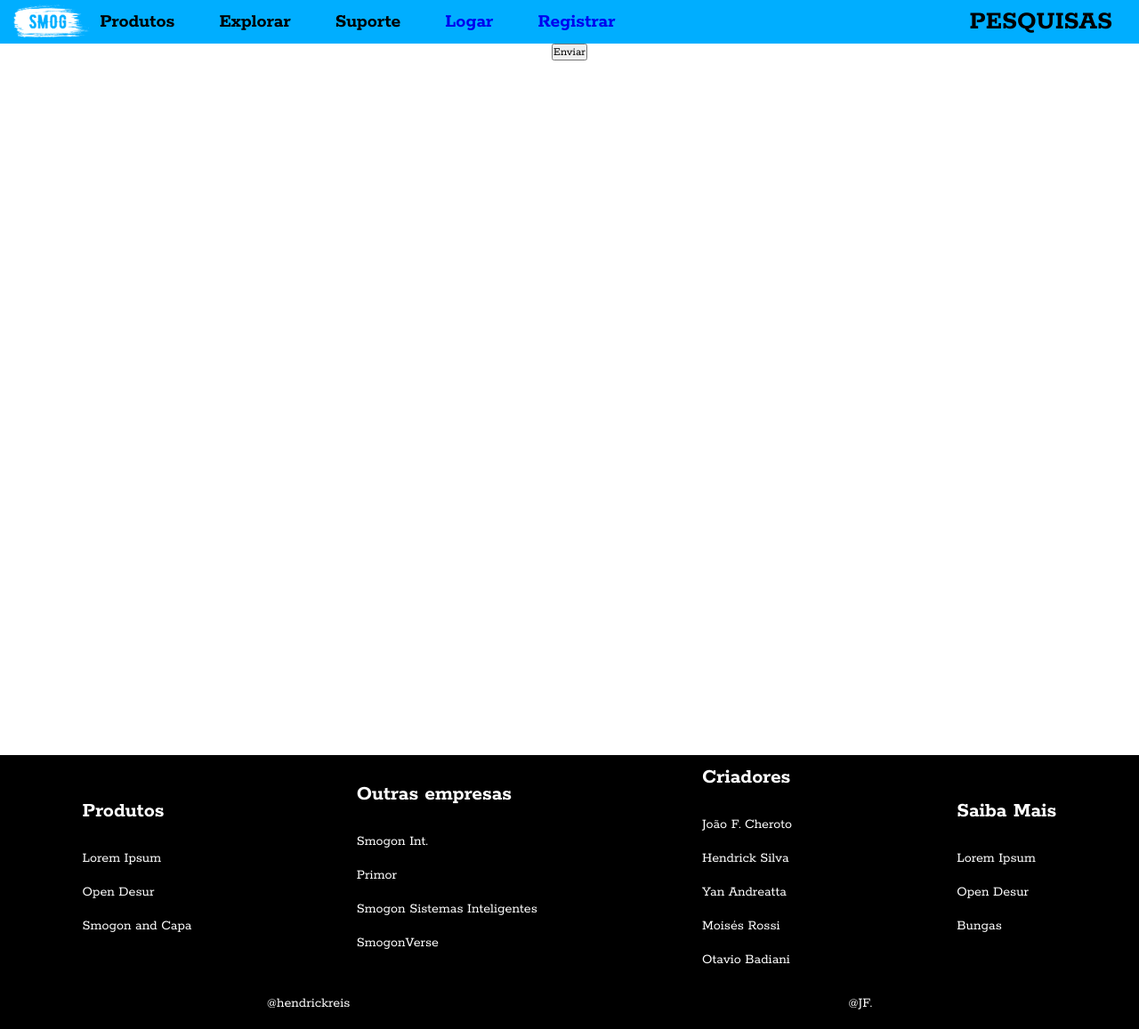
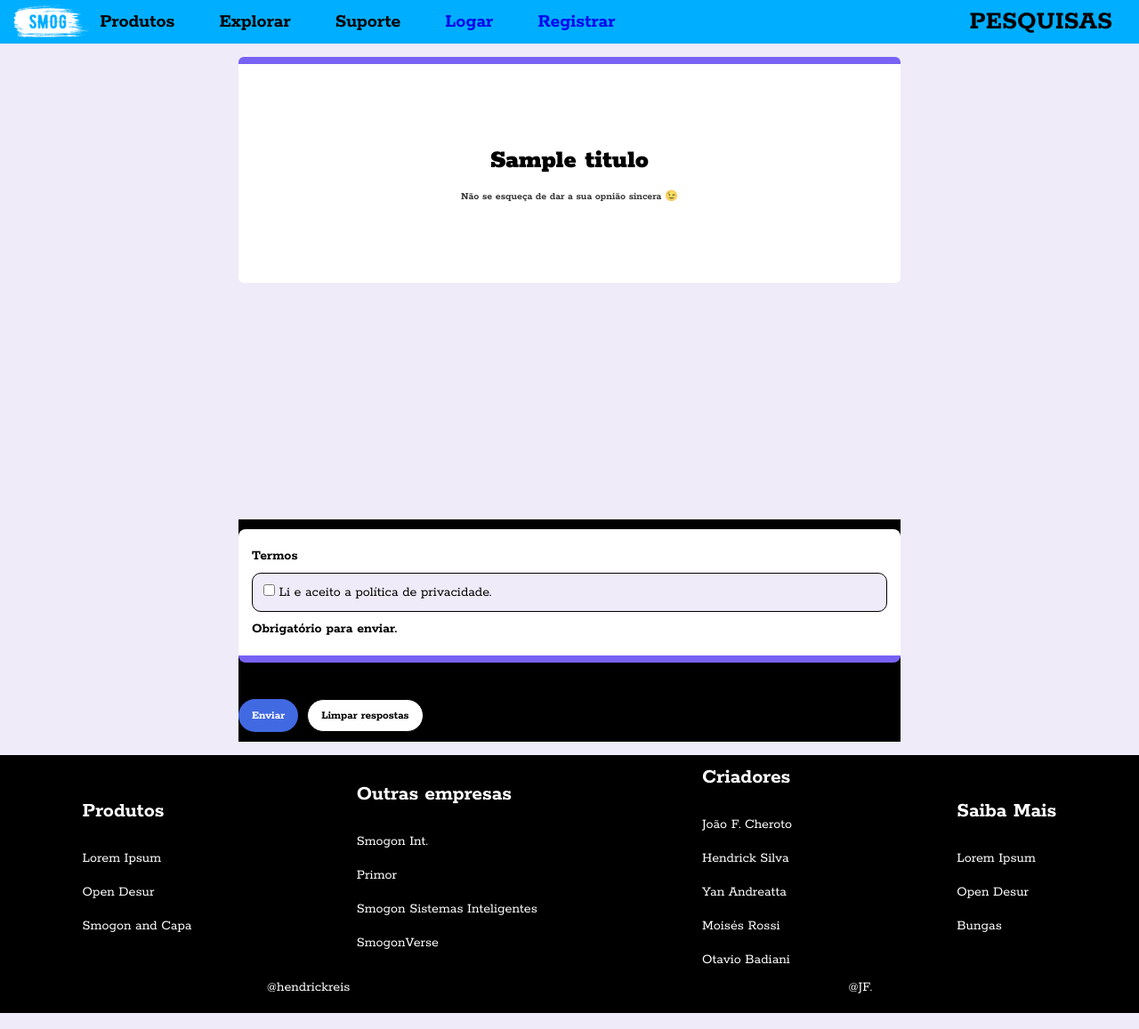
Before and after one commit to fjoao9744/smogames, a Django app: template templates/search.html in a window 1280 px wide. Shown: the whole page at 89% size. Run offline with Django 5.2, Linux system fonts and the light colour scheme; tables that the repository leaves empty hold one stand-in row (values such as "Sample post"); the template is opened without the code that fills it: values that come from a table or form of the project are taken from there, most other values are stand-ins (such as "Sample title", 1, 10 or a date in 2020).

Commit message:
pesquisas forms

```diff
--- a/pesquisas/form.py
+++ b/pesquisas/form.py
@@ -26,7 +26,7 @@
                     self.fields[pergunta_num] = forms.IntegerField(
                         label=pergunta["pergunta"],
                         help_text="Digite somente números inteiros.",
-                        widget=forms.NumberInput(attrs={"placeholder": "Digite aqui."}))
+                        widget=forms.NumberInput(attrs={"placeholder": "Digite aqui.", "min":0, "max":100}))
 
                 elif pergunta["tipo"] == "radio":
                     self.fields[pergunta_num] = forms.ChoiceField(
--- a/pesquisas/views.py
+++ b/pesquisas/views.py
@@ -21,7 +21,7 @@
     if request.method == "GET":
         pesquisa = Pesquisa.objects.get(id=pesquisa_id)
         form = PesquisaForm(pesquisa=pesquisa.perguntas)
-        return render(request, "search.html", {"form": form, "pesquisa_id": pesquisa_id})
+        return render(request, "search.html", {"form": form, "pesquisa_id": pesquisa_id, "titulo": pesquisa.titulo})
     if request.method == "POST":
         data = request.POST.copy()
         data.pop('csrfmiddlewaretoken', None)
--- a/static/search.css
+++ b/static/search.css
@@ -4,87 +4,283 @@
   box-sizing: border-box;
 }
 
+html, body {
+  height: 100svh;
+  background-color: pink;
+}
+
 body {
-  width: 100%;
-  min-height: 100vh;
+  width: 100svw;
+  min-height: 100svh;
+  overflow-y: auto;
   font-family: Arial;
+
+  display: flex;
+  justify-content: space-between;
+  align-items: center;
+  flex-flow: nowrap column;
+  background-color: #F0EBF8;
 }
 
 #root {
   width: 100%;
-  min-height: 100vh;
-  padding: 10px;
-  background-color: aliceblue;
-  background-attachment: fixed;
+  padding: 15px 20px;
+  overflow-y: auto;
+
   display: flex;
-  justify-content: space-between;
+  align-self: stretch;
+  flex: 1;
+  gap: 20px;
+  justify-content: space-evenly;
   align-items: center;
   flex-flow: nowrap column;
+  background-color: #F0EBF8;
 }
 
-section {
-  width: 50%;
-  min-height: 150px;
-  max-height: 200px;
-  background-color: white;
-  border-radius: 11px;
-  box-shadow: 2px 2px 5px black;
+.root__header, .root__main, .root__footer {
+  width: 60%;
+}
+
+.root__header {
+  min-height: 33%;
+  height: auto;
+  padding: 10px;
+  border-radius: 6px;
+  border-top: 8px solid #7762F4;
+   background-color: white;
+
   display: flex;
+  align-items: center;
   justify-content: center;
-  align-items: center;
+  gap: 15px;
+  flex-flow: nowrap column;
+
+}
+
+.root-header__title {
+  font-size: 30px;
+  text-align: center;
+  font-weight: bolder;
+}
+
+.root-header__p {
+  font-size: 12px;
+  color: rgba(0, 0, 0, .777);
   text-align: center;
 }
 
-main {
+.root__main {
   display: flex;
-  align-self: stretch;
   flex: 1;
-  flex-flow: nowrap column;
+  max-height: auto;
+  justify-content: center;
   align-items: center;
-
+  gap: 20px;
+  flex-direction: column;
 }
 
-.question {
-  width: 60%;
-  height: 150px;
-  margin: 20px;
+.questions {
+  width: 100%;
+  min-height: 150px;
+  padding: 5px;
+  background-color: white;
+  border-radius: 8px;
+  border-left: 8px solid #4285F4;
+}
+
+.question__paragraph {
+  display: flex;
+  align-items: baseline;
+  text-align: center;
+  justify-content: center;
+  flex-flow: nowrap column;
+  gap: 10px;
+  padding: 10px;
+
+  font-weight: bolder;
+}
+
+.question__paragraph > input {
+  width: 100%;
+  padding: 12px;
+  border: none;
+  border-bottom: 1px solid black;
+  outline: none;
+}
+
+.question__paragraph > input:focus {
+  border-bottom-color: #5865f2;
+}
+
+.question__select {
+  display: flex;
+  align-items: baseline;
+  text-align: center;
+  justify-content: center;
+  flex-flow: nowrap column;
+  gap: 15px;
+  padding: 10px;
+
+  font-weight: bolder;
+}
+
+.question__select > select {
+  padding: 11px;
+  width: 100%;
+  border-radius: 8px;
+}
+
+.question__options {
+  display: flex;
+  flex-flow: nowrap column;
+  justify-content: space-between;
+  height: auto;
+  max-height: auto;
   padding: 20px;
-  border-radius: 6px;
-  box-shadow: 1px 1px 6px rgba(0, 0, 0, 0.333);
-  background-color: white;
+  gap: 15px;
+}
+
+.question__options > p {
+  font-weight: bolder;
+}
+
+.question-options__area {
   display: flex;
-  justify-content: space-between;
-  align-items: center;
-  flex-flow: nowrap row;
+  flex-flow: nowrap column;
+  height: auto;
+  width: 100%;
+}
+
+.question__radio {
+  display: flex;
+  flex-flow: nowrap column;
+  justify-content: space-around;
+  align-items: baseline;
+  padding: 15px;
+}
+
+.question__radio > p {
+  font-weight: bolder;
+}
+
+.question-radio__area {
+  display: flex;
+  flex-flow: nowrap column;
+  gap: 10px;
+}
+
+.root__footer {
+  display: flex;
+  flex-flow: nowrap column;
   gap: 20px;
 }
 
-.question-info__area {
-    width: 50%;
-    height: 100%;
-    display: flex;
-    justify-content: space-evenly;
-    flex-flow: nowrap column;
-    text-align: center;
+.terms__area {
+  width: 100%;
+  min-height: 150px;
+  background-color: white;
+  border-bottom: 8px solid #7762F4;
+  border-radius: 8px;
+  padding: 15px;
+
+  display: flex;
+  flex-flow: nowrap column;
+  justify-content: center;
+  gap: 10px;
+  align-items: baseline;
 }
 
-.acess__area {
-    display: flex;
-    height: 100%;
-    width: 50%;
-    justify-content: center;
-    gap: 5px;
-    flex-flow: nowrap column;
-    text-align: center;
+.terms__area > p {
+  font-weight: bolder;
 }
 
-footer {
+.terms__area > label {
   width: 100%;
-  min-height: 25%;
-  max-height: 27%;
-  padding: 5px;
+  border: 1px solid black;
+  background-color: #F0EBF8;
+  padding: 12px;
+  border-radius: 10px;
+
+  transition-duration: .5s;
+  cursor: pointer;
+  user-select: none;
+}
+
+.ending__area {
   display: flex;
   flex-flow: wrap row;
+  width: 100%;
+  gap: 10px;
+}
+
+.ending__area > button {
+  font-weight: bolder;
+  border: none;
+  outline: none;
+  padding: 10px 15px;
+  border-radius: 30px;
+  cursor: pointer;
+}
+
+.ending__area > #enviar {
+  background-color: #4169E1;
+  color: white;
+  transition-duration: .3s;
+}
+
+.ending__area > #enviar:hover {
+   background-color: #1159BE;
+}
+
+.ending__area > #limpar {
+  border: 1px solid black;
+  background-color: white;
+}
+
+
+
+@media screen and (max-width: 834px) {
+  #root {
+    padding: 10px;
+    overflow-y: auto;
+  }
+  .root__header {
+    width: 90%;
+    min-height: 43%;
+    max-height: auto;
+    justify-content: space-evenly;
+  }
+
+  .root__main, .root__footer {
+    width: 90%;
+  }
+
+  .questions {
+    min-height: 150px;
+    padding: 10px 15px;
+    gap: 10px;
+    max-height: auto;
+  }
+
+  .question__options {
+    justify-content: space-evenly;
+    padding: 20px;
+  }
+
+  .question__radio {
+  align-items: center;
+  }
+
+  .question-radio__area {
+  display: flex;
+  width: 100%;
+  flex-flow: nowrap row;
+  gap: 0;
   justify-content: space-around;
-  align-items: flex-end;
 }
+
+.ending__area {
+  justify-content: space-around;
+}
+
+}
--- a/templates/search.html
+++ b/templates/search.html
@@ -3,45 +3,55 @@
 
 {% block title %}Pesquisa {{ pesquisa_id }}{% endblock %}
 
+{% block head %}
+<link rel="stylesheet" href="{% static 'search.css' %}" />
+{% endblock %}
 
 {% block conteudo %}
-<style>
-    #root {
-        display: flex;
-        justify-items: center;
-        align-items: center;
-        flex-direction: column;
-    }
-    form {
-        display: flex;
-        justify-items: center;
-        align-items: center;
-        flex-direction: column;
-    }
-    form > div {
-        display: flex;
-        flex-direction: column;
-    }
-</style>
 
-<div id="root">
-    <form action="" method="POST"> {% csrf_token %}
+<form action="" method="POST" id="root"> {% csrf_token %}
+<header class="root__header">
+    <div class="root-header__title">{{ titulo }}</div>
+    <div class="root-header__p">Não se esqueça de dar a sua opnião sincera 😉</div>
+</header>
 
+<main class="root__main">
     {% for field in form %}
-        <div>
+    <div class="
+        questions
+        {% if field.field.widget.input_type == 'select' %} question__select {% endif %}
+        {% if field.field.widget.input_type == 'radio' %} question__options {% endif %}
+        {% if field.field.widget.input_type == 'checkbox' %} question__radio {% endif %}
+        {% if field.field.widget.input_type == 'text' %} question__paragraph {% endif %}
+        {% if field.field.widget.input_type == 'number' %} question__paragraph {% endif %}
+    ">
+
     {{ field.label_tag }}
     {{ field }}
     {% if field.help_text %}
     <small class="text-gray-500">{{ field.help_text }}</small>
     {% endif %}
+
     </div>
     {% endfor %}
     {% for error in field.errors %}
-        <p>{{ error }}</p>
+        <p class="error">{{ error }}</p>
     {% endfor %}
+</main>
 
-        <button type="submit">Enviar</button>
+<footer class="root__footer">
+    <div class="terms__area">
+    <p>Termos</p>
+    <label>
+        <input type="checkbox" name="termos" id="" required/>
+        Li e aceito a política de privacidade.
+    </label>
+    <p>Obrigatório para enviar.</p>
+    </div>
+    <div class="ending__area">
+    <button type="submit" id="enviar">Enviar</button>
+    <button id="limpar" type="reset">Limpar respostas</button>
+    </div>
+</footer>
 
-    </form>
-</div>
 {% endblock %}
--- a/templates/searchs.html
+++ b/templates/searchs.html
@@ -12,7 +12,7 @@
   <h1>Pesquisas</h1>
   <section>
     <div id="title__area">
-      <h2>Aqui você poderá responder a pesquisas que contribuem e muito com a qualidade dos nossos produtos! ☺</h2>
+      <h2>Aqui você poderá responder a pesquisas que contribuem e muito com a qualidade dos nossos produtos!☺️</h2>
     </div>
   </section>
 
```
Also changed, not shown: .json. Lines whose indentation alone changed are shown as unchanged.
